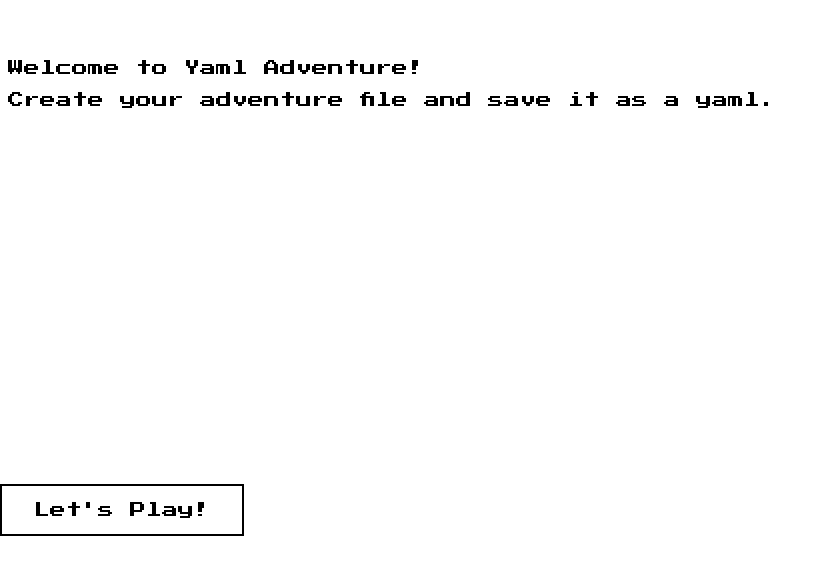
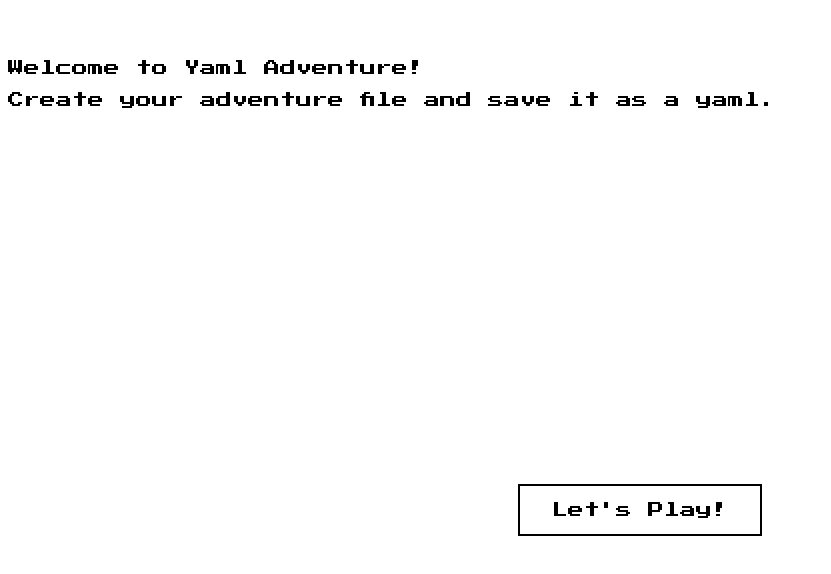
Before and after one commit to madelyneriksen/yaml-adventure, a React app: page / in a window 1280 px wide. Shown: the part 116-690 px from the top of the page, without its empty margins (0-831 px from the left). Built offline with nearby package versions, Linux system fonts and the light colour scheme.

Commit message:
Added button holder.

```diff
--- a/src/js/App.js
+++ b/src/js/App.js
@@ -1,6 +1,7 @@
 import React from 'react';
 import TextBox from './game/text-box';
 import GameButton from './game/button';
+import ButtonHolder from './game/button-holder';
 
 
 export default () => {
@@ -17,7 +18,9 @@ Create your adventure file and save it as a yaml.
   return (
     <React.Fragment>
       <TextBox text={text} />
-      <GameButton text="Let's Play!" value="getting_started" onClick={clickCallback} />
+      <ButtonHolder>
+        <GameButton text="Let's Play!" value="getting_started" onClick={clickCallback} />
+      </ButtonHolder>
     </React.Fragment>
 
   )
--- /dev/null
+++ b/src/js/game/button-holder.js
@@ -0,0 +1,8 @@
+import React from 'react';
+
+
+export default (props) => (
+  <div className="game__button-holder">
+    {props.children}
+  </div>
+)
--- /dev/null
+++ b/src/sass/components/_button-holder.scss
@@ -0,0 +1,6 @@
+.game__button-holder {
+  display: flex;
+  justify-content: center;
+  align-items: center;
+  padding: 0 .5rem;
+}
--- a/src/sass/index.scss
+++ b/src/sass/index.scss
@@ -7,3 +7,4 @@
 // Component Imports
 @import './components/text-box';
 @import './components/game-button';
+@import './components/button-holder';
```
